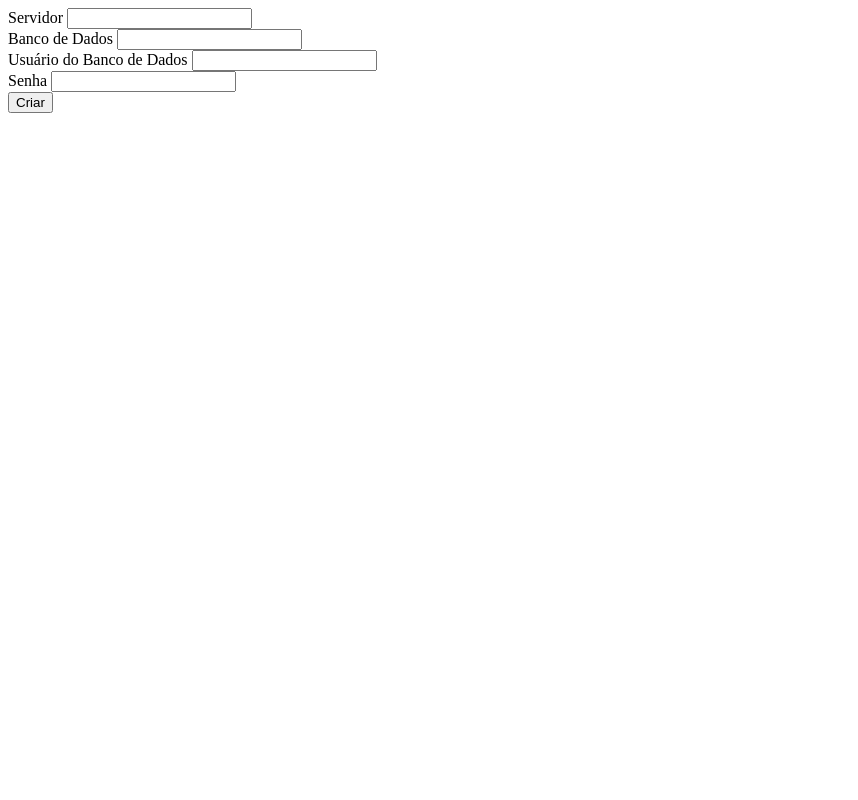
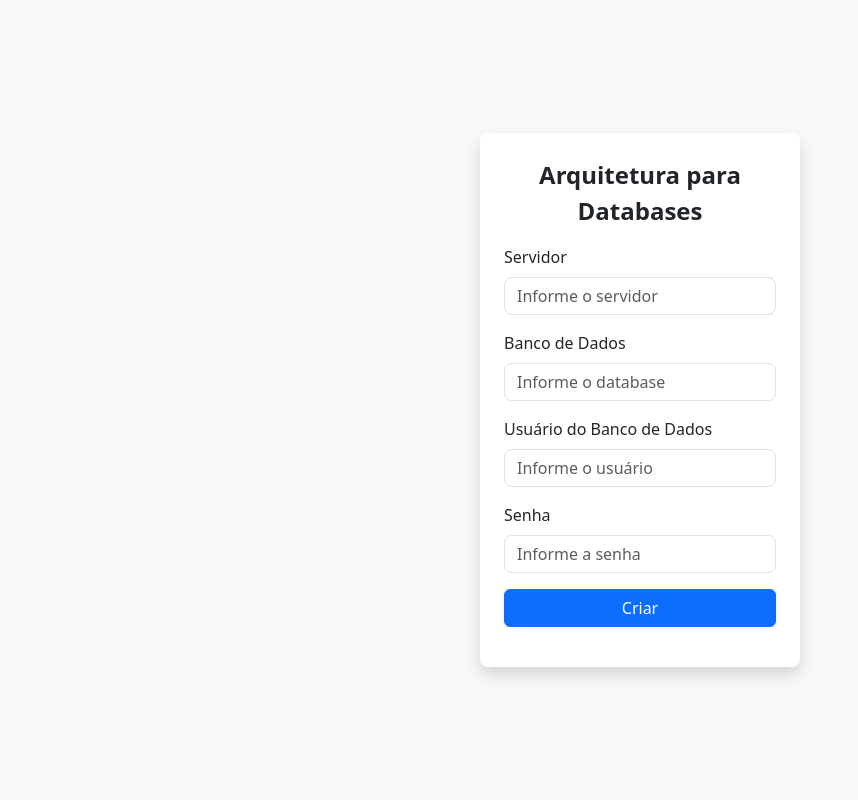
Before and after one commit to Dev-ErikDias/3-TDS, a PHP site: page /frameworkMVC.php in a window 1280 px wide. Shown: the whole page, without its empty margins (0-858 px from the left). Run offline with PHP 8.4, Linux system fonts and the light colour scheme.

Commit message:
Update frameworkMVC.php

```diff
--- a/Frameworks/Aula09/frameworkMVC.php
+++ b/Frameworks/Aula09/frameworkMVC.php
@@ -1,34 +1,56 @@
-<html lang="pt">
+<!DOCTYPE html>
+<html lang="pt-br">
 <head>
     <title>Framework MVC</title>
+    <link href="https://cdn.jsdelivr.net/npm/bootstrap@5.3.3/dist/css/bootstrap.min.css" rel="stylesheet" integrity="sha384-QWTKZyjpPEjISv5WaRU9OFeRpok6YctnYmDr5pNlyT2bRjXh0JMhjY6hW+ALEwIH" crossorigin="anonymous">
 </head>
-<body>
+<body class="d-flex justify-content-center align-items-center vh-100 bg-light">
+  <div class="w-25 p-4 shadow rounded-3 bg-white">
     <form action="conexao.php" method="post">
+        <fieldset class="mb-3">
+            <legend class="mb-3 fw-bold text-center">Arquitetura para Databases</legend>
             <input type="hidden" name="criar" value="1">
-      <label for="servidor">Servidor</label>
-      <input type="text" name="servidor"><br>
-      <label for="banco">Banco de Dados</label>
-      <input type="text" name="banco"><br>
-      <label for="usuario">Usuário do Banco de Dados</label>
-      <input type="text" name="usuario"><br>
-      <label for="senha">Senha</label>
-      <input type="password" name="senha"><br>
-      <input type="submit" value="Criar">
+
+            <div class="mb-3">
+            <label for="servidor" class="form-label">Servidor</label>
+            <input type="text" name="servidor" class="form-control rounded-3" placeholder="Informe o servidor">
+            </div>
+
+            <div class="mb-3">
+            <label for="banco" class="form-label">Banco de Dados</label>
+            <input type="text" name="banco" class="form-control rounded-3" placeholder="Informe o database">
+            </div>
+
+            <div class="mb-3">
+            <label for="usuario" class="form-label">Usuário do Banco de Dados</label>
+            <input type="text" name="usuario" class="form-control rounded-3" placeholder="Informe o usuário">
+            </div>
+
+            <div class="mb-3">
+            <label for="senha" class="form-label">Senha</label>
+            <input type="password" name="senha" class="form-control rounded-3" placeholder="Informe a senha">
+            </div>
+
+            <div class="text-center">
+            <input type="submit" value="Criar" class="btn btn-primary w-100">
+            </div>
+        </fieldset>
     </form>
-<label>
     <?php
-       if (isset($_GET['msg'])) {
-           switch ($_GET['msg']) {
+        if(isset($_GET['msg'])){
+            switch ($_GET['msg']){
                 case 0:
-                   echo "Arquitetura do sistema criada com sucesso!";
-                   break;
-               case 1:
-                   echo "ERRO: Problema ao conectar com o Banco de Dados!";
+                    $msgClasse = "text-success fw-bold";
+                    $msg = "Arquitetura do sistema criada com sucesso!";
                     break;
 
+                case 1:
+                    $msgClasse = "text-danger fw-bold";
+                    $msg = "ERRO: Problema ao conectar com o Banco!";
+                    break;
             }
+            echo "<label class='$msgClasse'>$msg</label>";
         }
     ?>
-</label>
 </body>
 </html>
```
Lines whose indentation alone changed are shown as unchanged.
